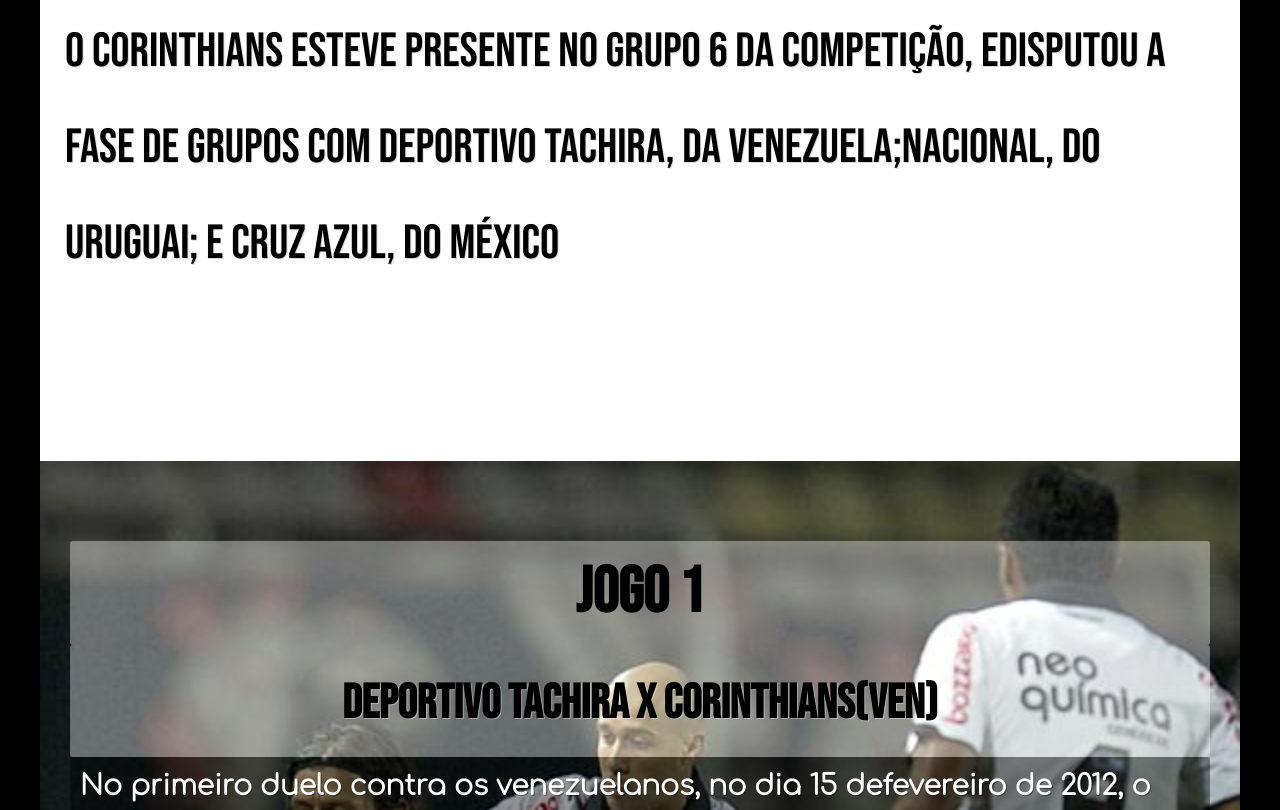
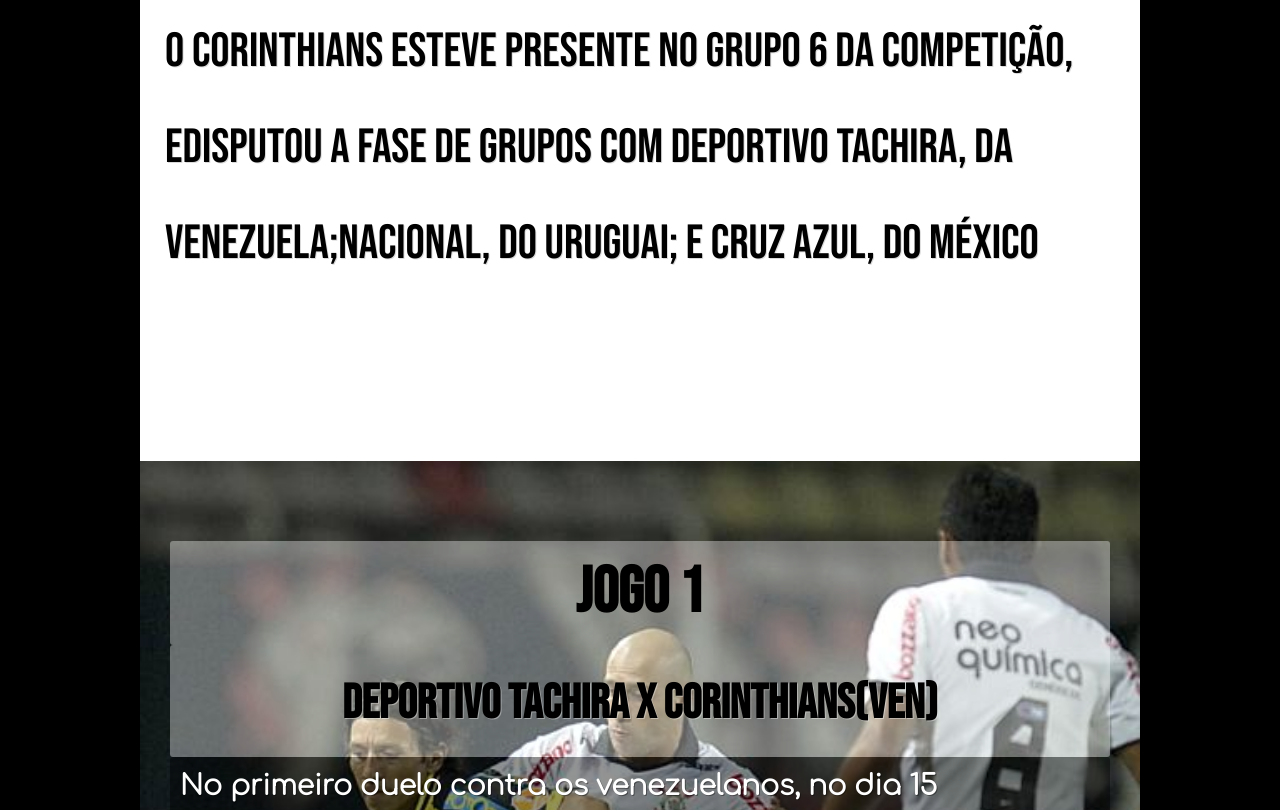
Before and after one commit to IgorOdSilva/discovery-timao, a plain HTML site: page index.html in a window 1280 px wide. Shown: the part 744-1554 px from the top of the page. Drawn offline with Linux system fonts and the light colour scheme.

Commit message:
Update style.css

```diff
--- a/style.css
+++ b/style.css
@@ -41,9 +41,10 @@ header > p {
 }
 
 main {
-    max-width: 1200px;
+    max-width: 1000px;
     min-width: 300px;
     margin: auto;
+    border-radius: 5px;
 }
 
 section {
```
